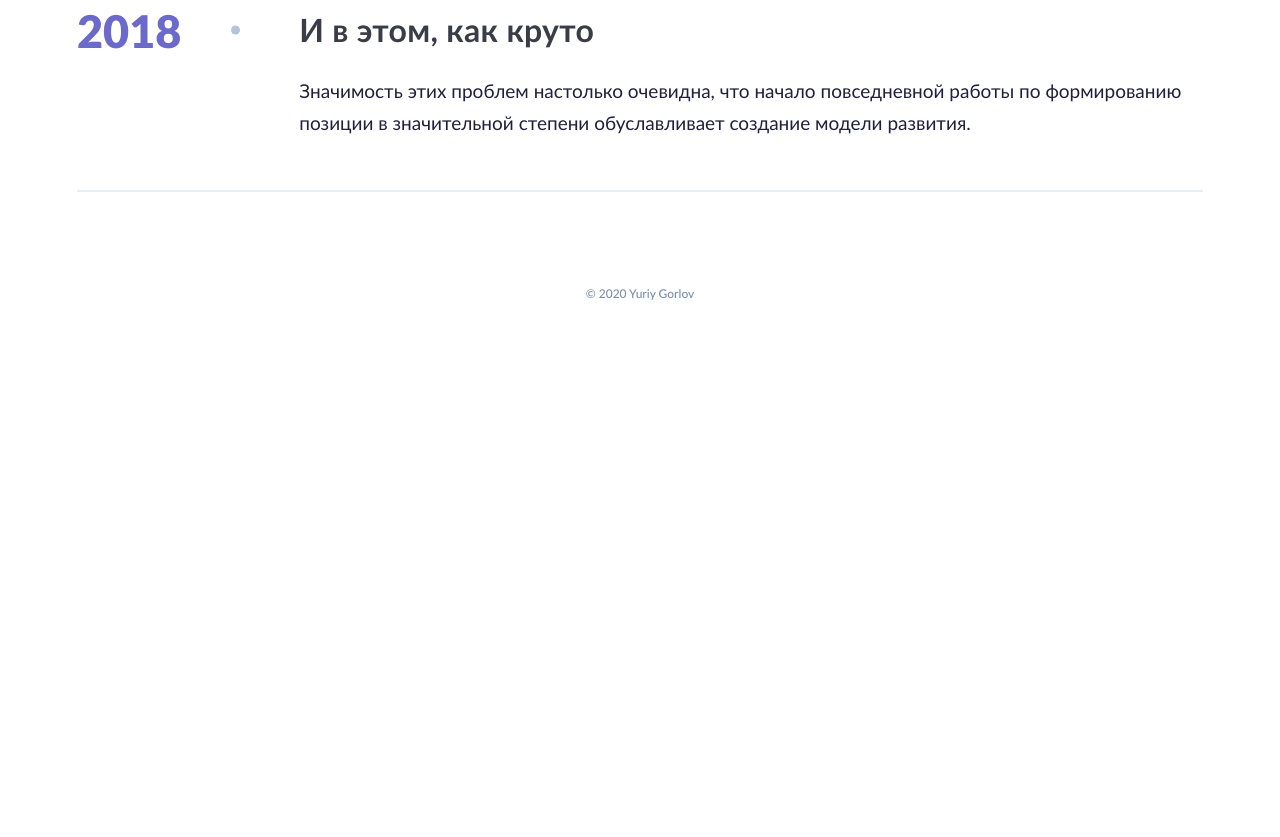
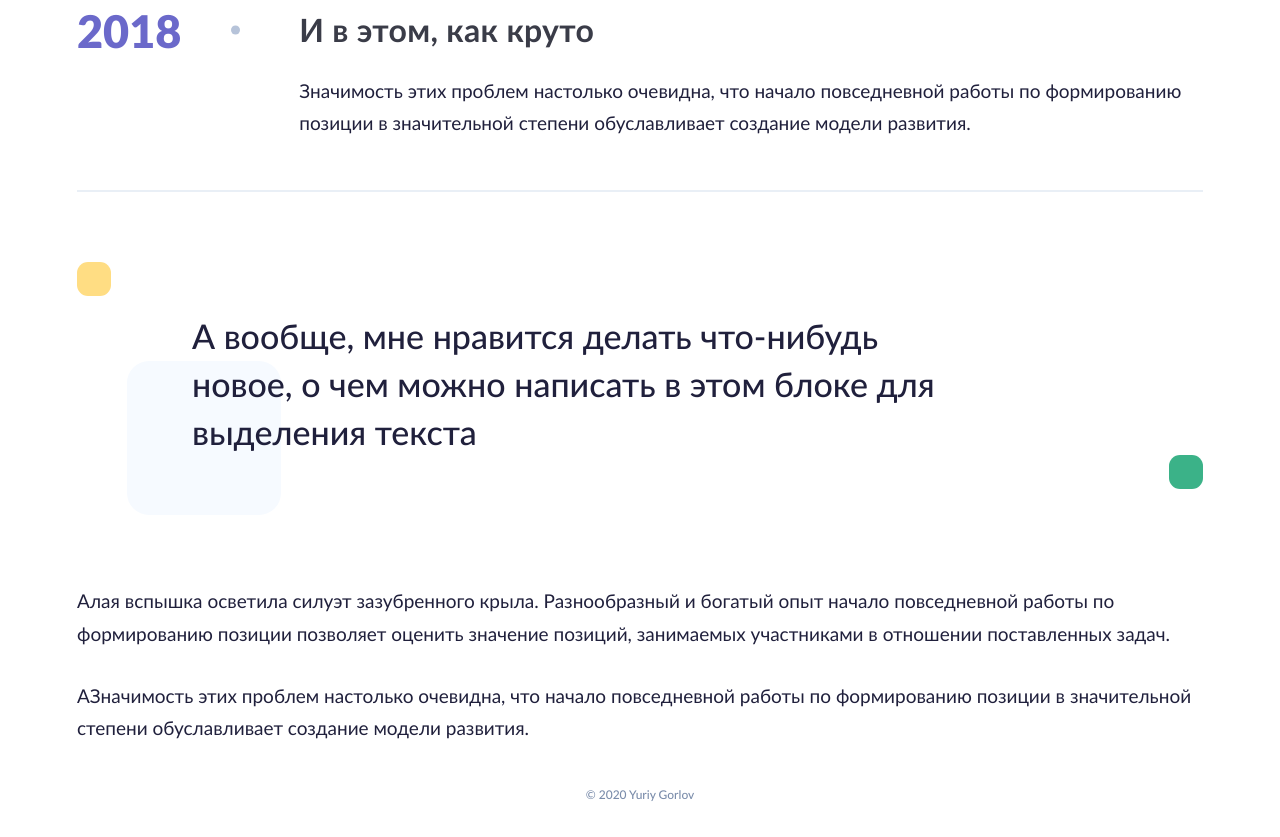
Before and after one commit to SafychCSS/yuriy, a website: page dev/about.html in a window 1280 px wide. Shown: the part 6957-7794 px from the top of the page. Before the commit the page ends 7301 px from the top, so only its background shows below. Drawn offline with nearby package versions, Linux system fonts and the light colour scheme; files that its build step writes are made by us from their sources.

Commit message:
blockquote

```diff
--- a/dev/about.html
+++ b/dev/about.html
@@ -309,6 +309,11 @@
                             </div>
                         </li>
                     </ul>
+                    <blockquote class="blockquote">
+                        <div class="blockquote__name">А вообще, мне нравится делать что-нибудь новое, о чем можно написать в этом блоке для выделения текста</div>
+                    </blockquote>
+                    <p class="about__text">Алая вспышка осветила силуэт зазубренного крыла. Разнообразный и богатый опыт начало повседневной работы по формированию позиции позволяет оценить значение позиций, занимаемых участниками в отношении поставленных задач.</p>
+                    <p class="about__text">АЗначимость этих проблем настолько очевидна, что начало повседневной работы по формированию позиции в значительной степени обуславливает создание модели развития.</p>
                 </div>
             </section>
         </main>
--- a/dev/static/sass/pages/about.scss
+++ b/dev/static/sass/pages/about.scss
@@ -451,3 +451,60 @@
         font-size: 19px;
     }
 }
+
+.blockquote {
+    position: relative;
+
+    margin: 70px 0;
+    padding: 50px 0 60px 115px;
+
+    &::before {
+        position: absolute;
+        top: 0;
+        left: 0;
+        content: '';
+
+        width: 34px;
+        height: 34px;
+
+        background-color: getcolor(yellow, primary);
+        border-radius: $radius-xs;
+    }
+
+    &::after {
+        position: absolute;
+        bottom: 26px;
+        right: 0;
+        content: '';
+
+        width: 34px;
+        height: 34px;
+
+        background-color: getcolor(green, primary);
+        border-radius: $radius-xs;
+    }
+
+    &__name {
+        position: relative;
+
+        max-width: 770px;
+
+        font-size: 34px;
+        font-weight: 500;
+        line-height: 1.4;
+
+        &::after {
+            position: absolute;
+            bottom: -60px;
+            left: -65px;
+            content: '';
+            z-index: -1;
+
+            width: 154px;
+            height: 154px;
+
+            background: getcolor(grays, extralight);
+            border-radius: $radius-lg;
+        }
+    }
+}
```
